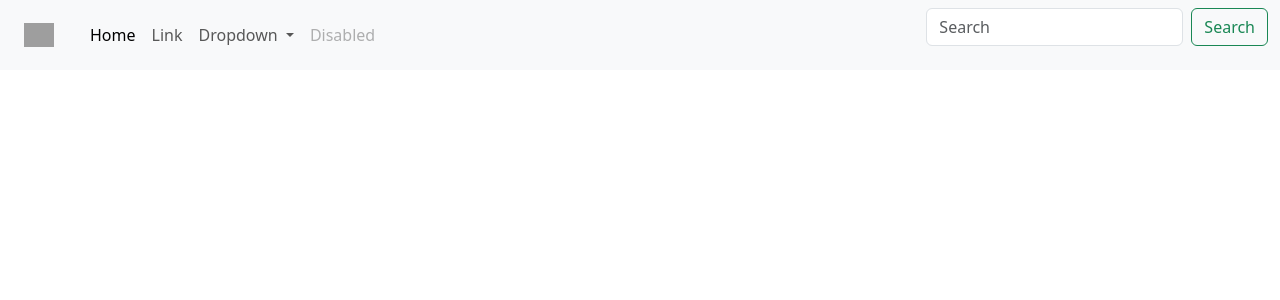
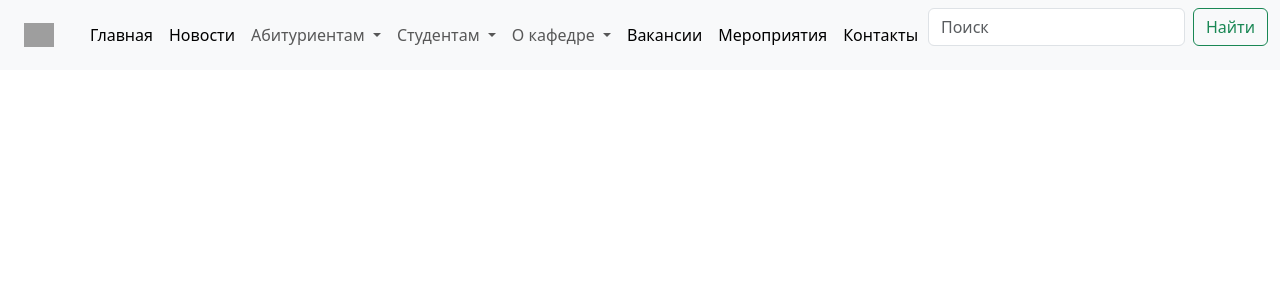
Before and after one commit to pendelbus555/e5-project, a Django app: page /site in a window 1280 px wide. Shown: the top 300 px of the page. Run offline with Django 5.2, Linux system fonts and the light colour scheme; some libraries are stand-ins or nearby versions; grey boxes are pictures that could not be loaded.

Commit message:
Start Navbar and some russian lang

```diff
--- a/e5_site/e5_app/models.py
+++ b/e5_site/e5_app/models.py
@@ -15,5 +15,5 @@ class News(models.Model):
         return self.name
 
     class Meta:
-        verbose_name = 'News'
-        verbose_name_plural = 'News'
+        verbose_name = 'Новости'
+        verbose_name_plural = 'Новости'
--- a/e5_site/e5_app/templates/e5_app/index.html
+++ b/e5_site/e5_app/templates/e5_app/index.html
@@ -19,7 +19,8 @@
         <nav class="navbar bg-body-tertiary">
             <div class="container">
                 <a class="navbar-brand" href="#">
-                    <img src="https://getbootstrap.com/docs/5.3/assets/brand/bootstrap-logo.svg" alt="Bootstrap" width="30" height="24">
+                    <img src="https://getbootstrap.com/docs/5.3/assets/brand/bootstrap-logo.svg" alt="Bootstrap"
+                         width="30" height="24">
                 </a>
             </div>
         </nav>
@@ -30,35 +31,76 @@
         <div class="collapse navbar-collapse" id="navbarSupportedContent">
             <ul class="navbar-nav me-auto mb-2 mb-lg-0">
                 <li class="nav-item">
-                    <a class="nav-link active" aria-current="page" href="#">Home</a>
+                    <a class="nav-link active" aria-current="page" href="#">Главная</a>
                 </li>
                 <li class="nav-item">
-                    <a class="nav-link" href="#">Link</a>
+                    <a class="nav-link active" aria-current="page" href="#">Новости</a>
                 </li>
                 <li class="nav-item dropdown">
                     <a class="nav-link dropdown-toggle" href="#" role="button" data-bs-toggle="dropdown"
                        aria-expanded="false">
-                        Dropdown
+                        Абитуриентам
                     </a>
                     <ul class="dropdown-menu">
-                        <li><a class="dropdown-item" href="#">Action</a></li>
-                        <li><a class="dropdown-item" href="#">Another action</a></li>
+                        <li><a class="dropdown-item" href="#">Учебные программы курсов</a></li>
+                        <li><a class="dropdown-item" href="#">Учебные программы магистров</a></li>
+                        <li><a class="dropdown-item" href="#">Аспирантура</a></li>
                         <li>
                             <hr class="dropdown-divider">
                         </li>
-                        <li><a class="dropdown-item" href="#">Something else here</a></li>
+                        <li><a class="dropdown-item" href="#">Мероприятия в МГТУ кафедры Э5</a></li>
+                    </ul>
+                </li>
+                <li class="nav-item dropdown">
+                    <a class="nav-link dropdown-toggle" href="#" role="button" data-bs-toggle="dropdown"
+                       aria-expanded="false">
+                        Студентам
+                    </a>
+                    <ul class="dropdown-menu">
+                        <li><a class="dropdown-item" href="#">Расписание</a></li>
+                        <li><a class="dropdown-item" href="#">Рабочий учебный план</a></li>
+                        <li>
+                            <hr class="dropdown-divider">
+                        </li>
+                        <li><a class="dropdown-item" href="#">Рекомендации по оформлению работ</a></li>
+                        <li><a class="dropdown-item" href="#">Темы дипломов и ВКР</a></li>
+                        <li><a class="dropdown-item" href="#">Темы проектов и НИР</a></li>
+                    </ul>
+                </li>
+                <li class="nav-item dropdown">
+                    <a class="nav-link dropdown-toggle" href="#" role="button" data-bs-toggle="dropdown"
+                       aria-expanded="false">
+                        О кафедре
+                    </a>
+                    <ul class="dropdown-menu">
+                        <li><a class="dropdown-item" href="#">История кафедры</a></li>
+                        <li><a class="dropdown-item" href="#">Основные направления развития</a></li>
+                        <li><a class="dropdown-item" href="#">Наши разработки</a></li>
+                        <li><a class="dropdown-item" href="#">Преподаватели</a></li>
+                        <li><a class="dropdown-item" href="#">Выпускники Э-5</a></li>
+                        <li>
+                            <hr class="dropdown-divider">
+                        </li>
+                        <li><a class="dropdown-item" href="#">Бессмертный полк</a></li>
+                        <li><a class="dropdown-item" href="#">Студенческие достижения</a></li>
+                        <li><a class="dropdown-item" href="#">Наши партнеры</a></li>
                     </ul>
                 </li>
                 <li class="nav-item">
-                    <a class="nav-link disabled" aria-disabled="true">Disabled</a>
+                    <a class="nav-link active" aria-current="page" href="#">Вакансии</a>
+                </li>
+                <li class="nav-item">
+                    <a class="nav-link active" aria-current="page" href="#">Мероприятия</a>
+                </li>
+                <li class="nav-item">
+                    <a class="nav-link active" aria-current="page" href="#">Контакты</a>
                 </li>
             </ul>
             <form class="d-flex" role="search">
-                <input class="form-control me-2" type="search" placeholder="Search" aria-label="Search">
-                <button class="btn btn-outline-success" type="submit">Search</button>
+                <input class="form-control me-2" type="search" placeholder="Поиск" aria-label="Search">
+                <button class="btn btn-outline-success" type="submit">Найти</button>
             </form>
         </div>
     </div>
 </nav>
 </body>
-</html>
--- a/e5_site/e5_site/settings.py
+++ b/e5_site/e5_site/settings.py
@@ -109,7 +109,7 @@ AUTH_PASSWORD_VALIDATORS = [
 # Internationalization
 # https://docs.djangoproject.com/en/5.0/topics/i18n/
 
-LANGUAGE_CODE = 'en-us'
+LANGUAGE_CODE = 'ru-RU'
 
 TIME_ZONE = 'Europe/Moscow'
 
```
